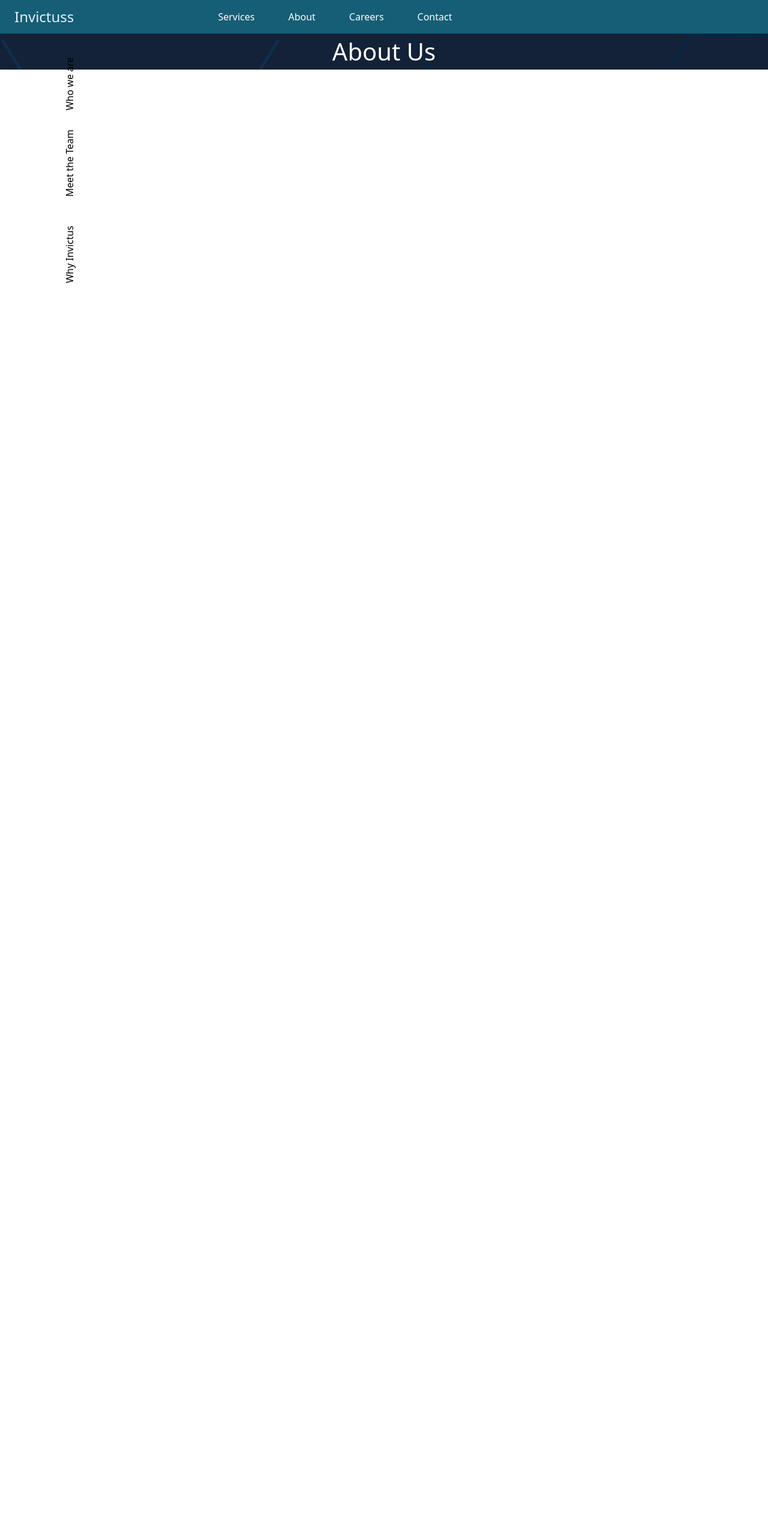
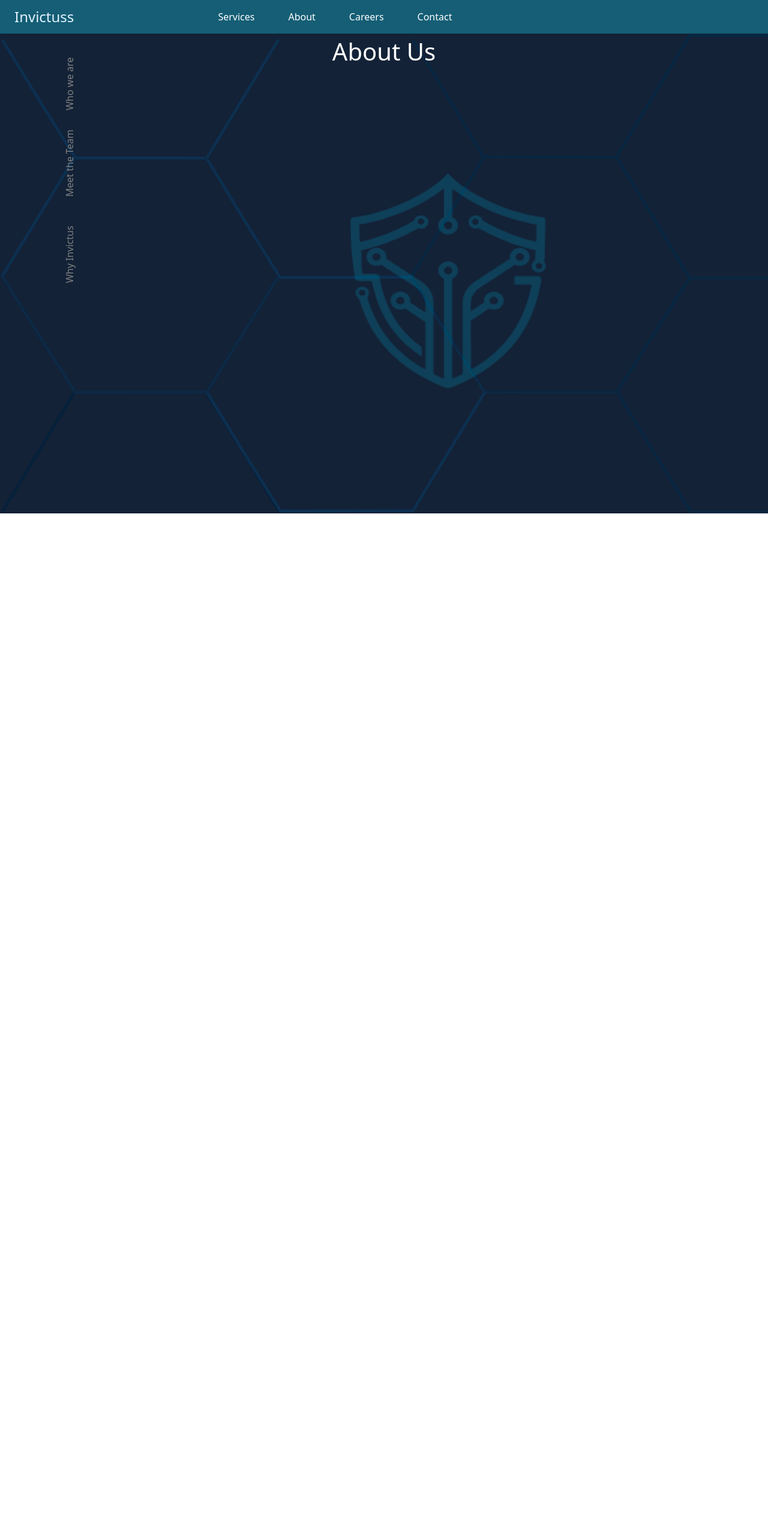
Before and after one commit to arana489/Invictuss, a React (Vite) app: page /about in a window 1280 px wide. Shown: the top 2566 px of the page at 60% size. Before the commit the page ends 1976 px from the top, so only its background shows below. Built offline with nearby package versions, Linux system fonts and the light colour scheme; the HTML template or start-up script is replaced by a standard one.

Commit message:
update About

```diff
--- a/src/components/About.jsx
+++ b/src/components/About.jsx
@@ -1,16 +1,13 @@
 import React from "react";
 import {useRef} from "react";
 import "/src/App.css";
-
 export default function About(props) {
     const landingPage = useRef(null);
     const whoWeAre = useRef(null);
     const whyWorkWithUs = useRef(null);
     const meetTheTeam = useRef(null);
     const scrollTop = useRef(null);
-
     const[currPage,setCurrPage] = React.useState(false)
-
     const scrollComponent = (elementRef,s) => {
         setCurrPage(s);
         console.log(s)
@@ -19,19 +16,15 @@
             behavior: 'smooth',
         })
     }
-
     const styles1 = {
-        color: currPage=="whoWeAre" ? "orange" : "black"
+        color: currPage=="whoWeAre" ? "orange" : "gray"
     }
-
     const styles2 = {
-        color: currPage=="meetTheTeam" ? "orange" : "black"
+        color: currPage=="meetTheTeam" ? "orange" : "gray"
     }
-
     const styles3 = {
-        color: currPage=="whyWorkWithUs" ? "orange" : "black"
+        color: currPage=="whyWorkWithUs" ? "orange" : "gray"
     }
-
 return(
           <div>
             <div class="rotate">
@@ -41,18 +34,17 @@
                 <li onClick={() => {scrollComponent(whyWorkWithUs,"whyWorkWithUs")}} className = "link" id="test2" style={styles3}>Why Invictus</li>
              </ul>
             </div>
-             <div ref={landingPage} className="landingPage">
-            <div>
-                <body>
+            <div ref={landingPage} className="landingPage">
+            <div><body>
                     <p><center><font size="400px">About Us</font></center></p>
                 </body>
+            </div>
             </div>
         <div ref={whoWeAre} className="whoWeAre"></div>
         <div ref={meetTheTeam} className="meetTheTeam"></div>
         <div ref={whyWorkWithUs} className="whyWorkWithUs"></div>
         <div className="static text-right list-none">
-            <li onClick={() => {scrollComponent(whoWeAre); handleClick();}} id ="test">Back To Top</li>
-        </div>
+            <li onClick={() => {scrollComponent(landingPage); handleClick();}} id ="test">Back To Top</li>
         </div>
         </div>
     );
```
